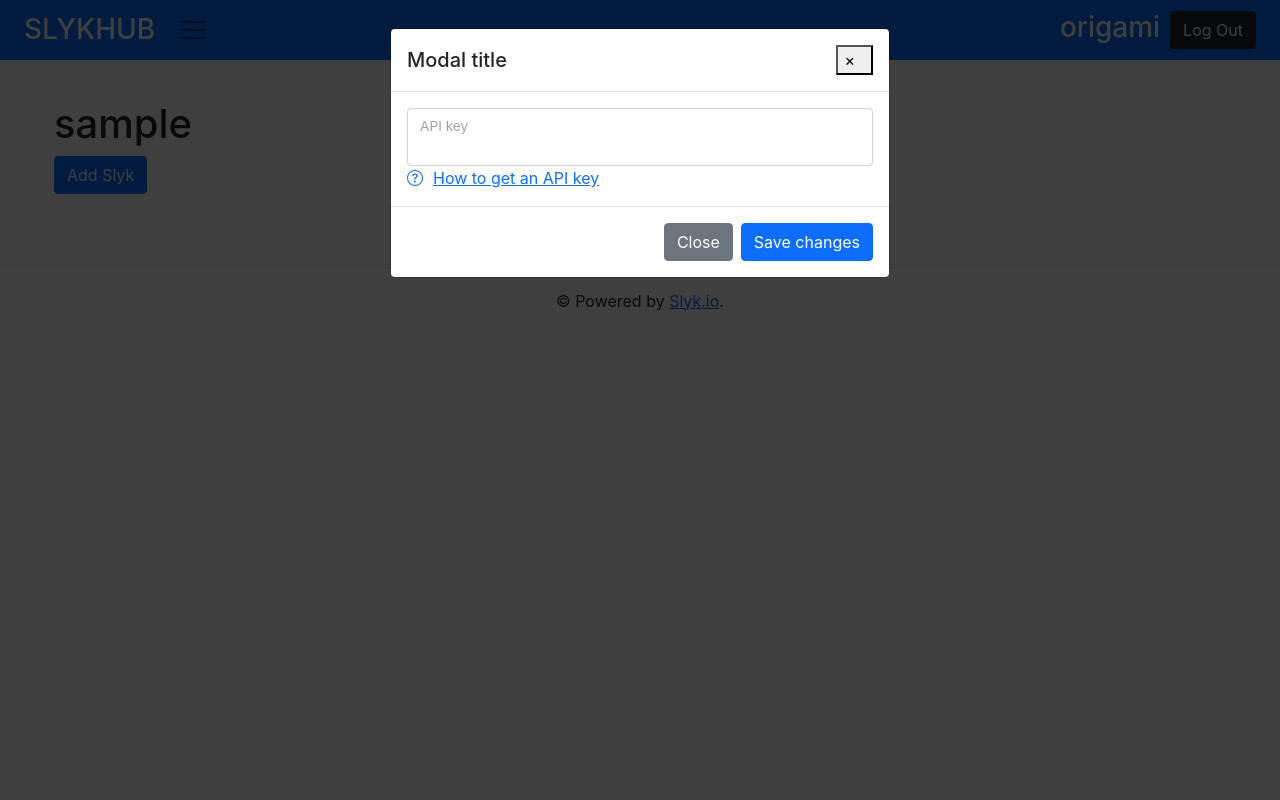
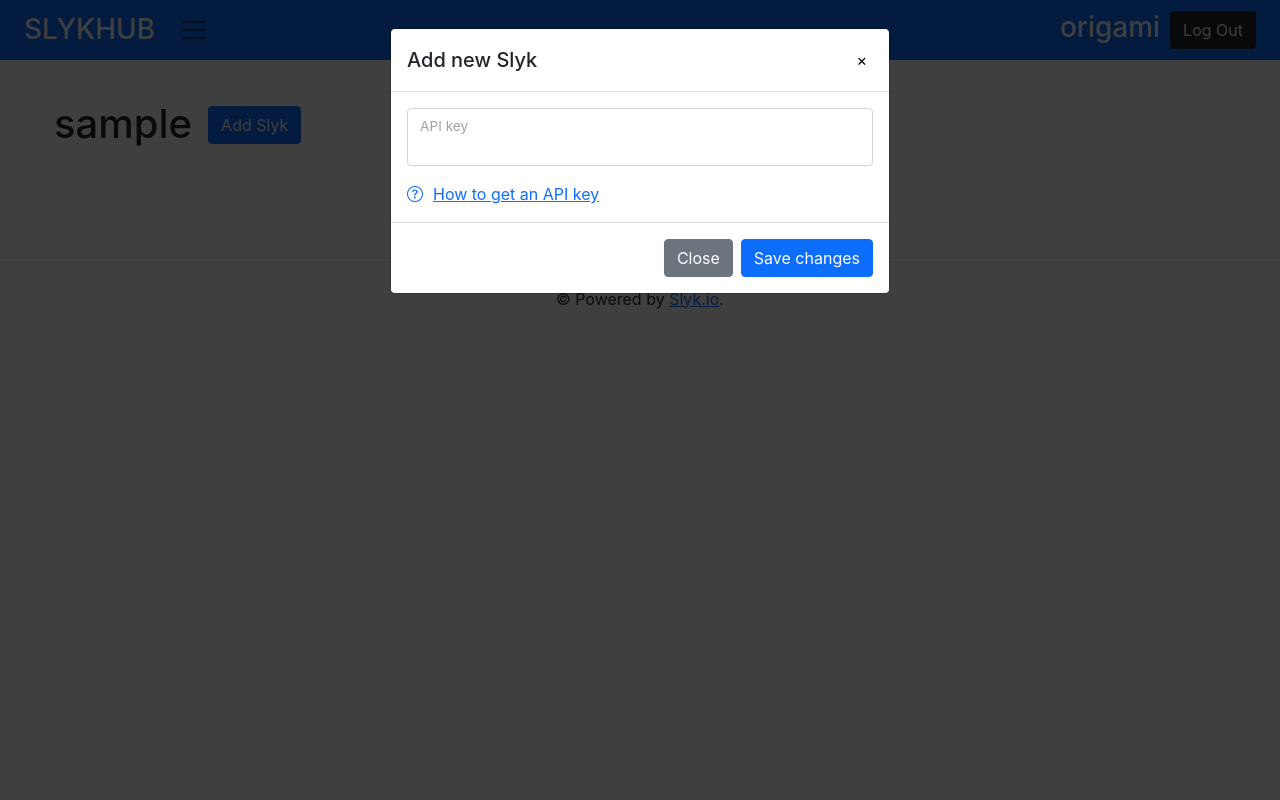
Before and after one commit to abeldarrain/slykhub, a Flask app: page /auth/owner in a window 1280 px wide, after a click on "Add Slyk". Run offline with Flask 2, Linux system fonts and the light colour scheme; a user stored in the database is signed in; data comes from the database, SQL or seed files in the repository; data that the repository does not hold is empty; some libraries are stand-ins or nearby versions.

Commit message:
styiling done

```diff
--- a/slykhub/__init__.py
+++ b/slykhub/__init__.py
@@ -7,8 +7,10 @@ from flask_sqlalchemy import SQLAlchemy
 app = Flask(__name__, instance_relative_config=True)
 app.config['SECRET_KEY'] = '129j12jd01k-k129i1092djijd01j'
 app.config['PERMANENT_SESSION_LIFETIME'] =  timedelta(minutes=60)
-app.config['SQLALCHEMY_DATABASE_URI'] = "postgresql://postgres:postgres@localhost:5433/slykhub_db"
-
+#Local DB
+# app.config['SQLALCHEMY_DATABASE_URI'] = "postgresql://postgres:postgres@localhost:5433/slykhub_db"
+#Neon DB
+app.config['SQLALCHEMY_DATABASE_URI'] = "postgresql://abeldarrain:Q9Mn4ORlcdJI@ep-icy-cake-283552.us-east-2.aws.neon.tech/slykhub"
 db = SQLAlchemy(app)
 from flask_migrate import Migrate
 migrate = Migrate(app, db)
--- a/slykhub/auth.py
+++ b/slykhub/auth.py
@@ -58,7 +58,11 @@ def sign_up():
                                 if Slyk.query.filter_by(api_key=api_key).first() is None:
                                     new_slyk=Slyk(user_id=new_user.id, name=owner['data'][0]['name'], api_key=api_key)
                                     db.session.add(new_slyk)
+
+
                                     try:
+                                        db.session.commit()
+                                        new_user.active_slyk_id = new_slyk.id
                                         db.session.commit()
                                     except Exception as e:
                                         error = 'Error creating new user and new slyk'
@@ -99,7 +103,7 @@ def login():
         if error is None:
             session.clear()
             session['user_id'] = user.id
-            active_slyk = Slyk.query.filter_by(user_id=user.id).first()
+            active_slyk = Slyk.query.filter_by(id=user.active_slyk_id).first()
             session['api_key'] = active_slyk.api_key
             session['active_slyk'] = active_slyk.name
             return redirect(url_for('dashboard.home'))
@@ -158,9 +162,19 @@ def recover():
     return render_template('auth/recover.html')
 
 
-@bp.route('/owner', methods=['GET'])
+@bp.route('/owner', methods=['GET', 'POST'])
 @login_required
 def owner():
+    if request.method == 'POST':
+        slyk_id = request.form['slyk_id']
+        slyk = Slyk.query.filter_by(id=slyk_id).first()
+        slyk_user = User.query.filter_by(id = slyk.user_id).first()
+        slyk_user.active_slyk_id = slyk.id
+        db.session.commit()
+        session['api_key'] = slyk.api_key
+        session['active_slyk'] = slyk.name
+
+
     return render_template('auth/owner.html')
 
 @bp.route('/owner/add_slyk', methods=['POST'])
--- a/slykhub/models.py
+++ b/slykhub/models.py
@@ -33,6 +33,7 @@ class User(db.Model):
         username = db.Column(db.String(100), nullable=False, unique=True)
         password = db.Column(db.Text, nullable=False)
         slyks = relationship('Slyk', backref='owner', lazy=True)
+        active_slyk_id = db.Column(db.Integer())
 
 class Slyk(db.Model):
     __tablename__ = 'slyk'
--- a/slykhub/static/css/base.css
+++ b/slykhub/static/css/base.css
@@ -39,7 +39,7 @@ body {
   h3{
     margin-bottom: 0px;
   }
-  span{
+  a span{
     margin-right: 10px;
   }
 
@@ -59,3 +59,7 @@ body {
     border-right: 1px solid ;
     border-color: rgb(222, 226, 230);
   }
+
+  #slyk_name_link:hover{
+    text-decoration-color:  white;
+  }
--- a/slykhub/static/css/owner.css
+++ b/slykhub/static/css/owner.css
@@ -0,0 +1,29 @@
+button.close{
+    border: 0px;
+     background-color: white;
+}
+
+.list-group-item{
+    border: 0px !important;
+    border-bottom-left-radius: 0.25rem !important;
+    border-top-left-radius: 0.25rem !important;
+}
+
+.btn-del{
+    width: 100%;
+    border-bottom-left-radius: 0px;
+    border-top-left-radius: 0px;
+
+}
+
+div.slyk-btn-container{
+    display: flex;
+    width: 100%;
+    align-items: center;
+}
+
+div.slyk-del-btn-container{
+    display: flex;
+    width: auto;
+    align-items: center;
+}
--- a/slykhub/static/js/owner.js
+++ b/slykhub/static/js/owner.js
@@ -1,3 +1,9 @@
-$('#DelSlykModal').on('shown.bs.modal', function () {
-    $('#myInput').trigger('focus')
-  })
+// $('.btn-slyk').click(function(){
+//     var slyk_btn = $(this)
+//     var delete_btn = $('#' + slyk_btn.attr('id') + '-del')
+
+//     slyk_btn.classList.add("active");
+//     slyk_btn.
+//     delete_btn.prop
+
+// });
--- a/slykhub/templates/auth/owner.html
+++ b/slykhub/templates/auth/owner.html
@@ -3,26 +3,30 @@
 {% block title %}{{g.user.username}}{% endblock title %}
 {% block Dcss %}
 
-<link rel="stylesheet" href="{{url_for('static' ,filename='css/dashboard/owner.css')}}">
+<link rel="stylesheet" href="{{url_for('static' ,filename='css/owner.css')}}">
 <script src="{{url_for('static', filename='js/owner.js')}}"></script>
 {% endblock Dcss %}
 <script src="https://ajax.googleapis.com/ajax/libs/jquery/3.6.4/jquery.min.js"></script>
   <script src="https://maxcdn.bootstrapcdn.com/bootstrap/3.4.1/js/bootstrap.min.js"></script>
 {% block Dcontent%}
 
+<div class="d-flex flex-row">
 <h1>{{g.user.username}}</h1>
 <!-- Modal -->
+<div class="align-items-center m-3">
 <button type="button" class="btn btn-primary" data-bs-toggle="modal" data-bs-target="#AddSlykModal">
     Add Slyk
   </button>
+</div>
+</div>
 <div class="modal fade" id="AddSlykModal" tabindex="-1" role="dialog" aria-labelledby="AddSlykModalLabel" aria-hidden="true">
     <div class="modal-dialog" role="document">
 
       <div class="modal-content">
         <div class="modal-header">
-          <h5 class="modal-title" id="AddSlykModalLabel">Modal title</h5>
-          <button type="button" class="close" data-dismiss="modal" aria-label="Close">
-            <span aria-hidden="true">&times;</span>
+          <h5 class="modal-title" id="AddSlykModalLabel">Add new Slyk</h5>
+          <button type="button" class="close align-content-center" data-bs-dismiss="modal" aria-label="Close">
+            <span class="" aria-hidden="true">&times;</span>
           </button>
         </div>
         <div class="modal-body">
@@ -31,10 +35,12 @@
                 <input type="text" class="form-control" id="floatingInput" name="api_key" autofocus>
                 <label for="floatingInput">API key</label>
                 </div>
+            <div class="mt-3">
             <a class="" href="{{url_for('help.help')}}#apiKeyGuide"><span class="bi bi-question-circle"></span>How to get an API key</a>
         </div>
+        </div>
         <div class="modal-footer">
-          <button type="button" class="btn btn-secondary" data-dismiss="modal">Close</button>
+          <button type="button" class="btn btn-secondary" data-bs-dismiss="modal">Close</button>
           <button type="submit" class="btn btn-primary">Save changes</button>
 
         </div>
@@ -45,48 +51,72 @@
   </div>
 
 
-<div>
-
-<ul>
+  <div class="d-flex flex-column align-items-center mt-5">
+<div class="col-md-6">
+<ul class="list-group list-group-flush">
 
 {% for slyk in g.user.slyks %}
-<div class="d-flex flex-row">
-<li class="p-3 m-3">{{slyk.name}}
-
-<button type="button" class="btn btn-danger w-auto h-auto" data-bs-toggle="modal" data-bs-target="#DelSlykModal{{slyk.id}}">
-    Delete Slyk
+<li class="list-group-item">
+<div class="d-flex flex-row justify-content-between">
+{% if slyk.id == g.user.active_slyk_id%}
+<div class="slyk-btn-container">
+<button disabled  type="button" class="btn-slyk list-group-item list-group-item-action active" aria-current="true" >{{slyk.name}}
+</button>
+</div>
+<div class="slyk-del-btn-container">
+<button disabled  type="button" class=" btn-del btn btn-danger w-auto h-auto" data-bs-toggle="modal" data-bs-target="#DelSlykModal{{slyk.id}}">
+    Delete
   </button>
+</div>
+  {% else %}
+  <form  class="w-100" action="" method="POST">
+    <div class="d-flex flex-row justify-content-between">
+    <input type="hidden" name="slyk_id" value="{{slyk.id}}">
+    <div class="slyk-btn-container">
+  <button type="submit" class="list-group-item list-group-item-action" aria-current="false">{{slyk.name}}
+</button>
+</div>
+<div class="slyk-del-btn-container">
+<button type="button" class=" btn-del btn btn-danger w-auto h-auto" data-bs-toggle="modal" data-bs-target="#DelSlykModal{{slyk.id}}">
+    Delete
+  </button>
+</div>
+</div>
+</form>
+  {% endif %}
 </div>
 <div class="modal fade" id="DelSlykModal{{slyk.id}}" tabindex="-1" role="dialog" aria-labelledby="DelSlykModalLabel{{slyk.id}}" aria-hidden="true">
     <div class="modal-dialog" role="document">
 
       <div class="modal-content">
         <div class="modal-header">
-          <h5 class="modal-title" id="DelSlykModalLabel{{slyk.id}}">Modal title</h5>
+          <h5 class="modal-title" id="DelSlykModalLabel{{slyk.id}}">Delete Slyk</h5>
           <button type="button" class="close" data-dismiss="modal" aria-label="Close">
             <span aria-hidden="true">&times;</span>
           </button>
         </div>
-        <div class="modal-body">
+
             <form  method="POST" action="{{url_for('auth.delete_slyk')}}">
+                <div class="modal-body">
             <input type="hidden" name="slyk_for_delete" value="{{slyk.id}}">
 
 
-                <h1 class="text-text-warning-emphasis" >Are you sure to delete <strong>{{slyk.name}}</strong> Slyk? This change is irreversible.</h1>
-
+                <h5 class="text-text-warning-emphasis" >Are you sure to delete <strong class="text-primary">{{slyk.name}}</strong> Slyk? This change is irreversible.</h5>
+            </div>
         <div class="modal-footer">
           <button type="button" class="btn btn-secondary" data-dismiss="modal">Close</button>
           <button type="submit" class="btn btn-danger">Delete</button>
 
         </div>
     </form>
-      </div>
+
 
     </div>
   </div>
+</div>
 </li>
-</div>
 {% endfor %}
 </ul>
 </div>
+</div>
 {% endblock Dcontent %}
--- a/slykhub/templates/base.html
+++ b/slykhub/templates/base.html
@@ -65,7 +65,7 @@
          <div class="d-flex ms-auto my-3 my-lg-0">
             <div class="d-flex">
               {% if g.user %}
-          <a href="{{url_for('auth.owner')}}"><h3 id='slyk_name'>{{ session['active_slyk'] }}</h3></a>
+          <a id="slyk_name_link" href="{{url_for('auth.owner')}}"><h3 id='slyk_name'>{{ session['active_slyk'] }}</h3></a>
           <a type="button" class="btn btn-dark" href="{{ url_for('auth.logout') }}">Log Out</a>
         {% else %}
         <a type="button" class="btn btn-light" href="{{ url_for('auth.login') }}">Log in</a>
```
Also changed, not shown: migrations/versions/7f7face30f43_.py (added, +32 -0 lines), migrations/versions/f778eb607825_.py (added, +34 -0 lines), 1 other file.
